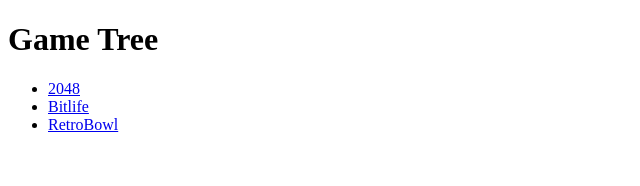
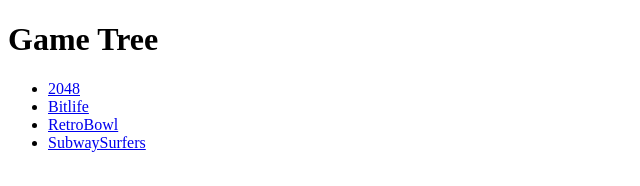
Before and after one commit to themethodgames/Germhub, a plain HTML site: page index.html in a window 1280 px wide. Shown: the whole page, without its empty margins (0-640 px from the left). Drawn offline with Linux system fonts and the light colour scheme.

Commit message:
Update index.html

```diff
--- a/index.html
+++ b/index.html
@@ -11,6 +11,7 @@
         <li><a href="2048/">2048</a></li>
         <li><a href="bitlife/">Bitlife</a></li>
         <li><a href="retro bowl/">RetroBowl</a></li>
+        <li><a href="subwaysurfers/">SubwaySurfers</a></li>
 
     </ul>
 </body>
```
